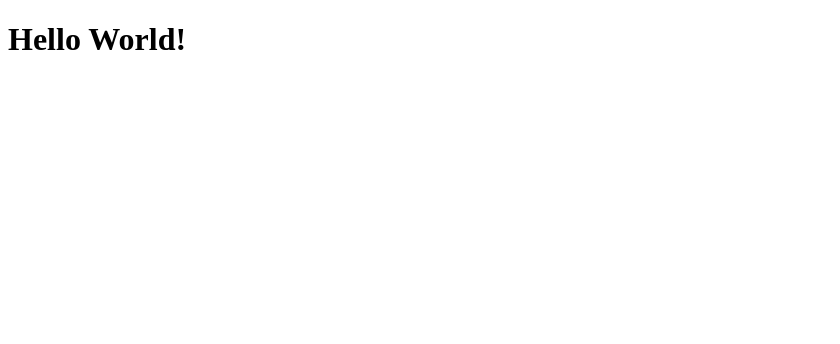
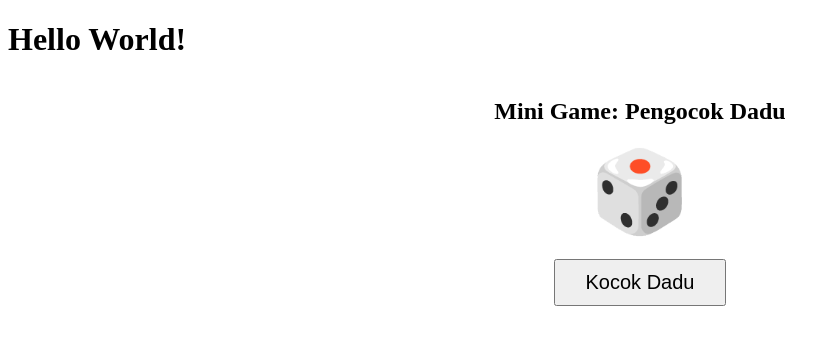
Before and after one commit to YumCookies-jpg/yumcookies-jpg.github.io, a plain HTML site: page index.html in a window 1280 px wide. Shown: the whole page, without its empty margins (0-840 px from the left). Drawn offline with Linux system fonts and the light colour scheme.

Commit message:
trial ya
mencoba keahlian sang tuyul

```diff
--- a/index.html
+++ b/index.html
@@ -7,5 +7,21 @@
 </head>
 <body>
     <h1>Hello World!</h1>
+    <div style="text-align:center; margin-top:40px;">
+        <h2>Mini Game: Pengocok Dadu</h2>
+        <div id="dice" style="font-size:80px; margin:20px;">🎲</div>
+        <button onclick="rollDice()" style="font-size:20px; padding:10px 30px;">Kocok Dadu</button>
+        <div id="result" style="margin-top:20px; font-size:24px;"></div>
+    </div>
+    <script>
+        function rollDice() {
+            const dice = document.getElementById('dice');
+            const result = document.getElementById('result');
+            const number = Math.floor(Math.random() * 6) + 1;
+            const diceFaces = ['\u2680','\u2681','\u2682','\u2683','\u2684','\u2685'];
+            dice.textContent = diceFaces[number-1];
+            result.textContent = 'Angka yang keluar: ' + number;
+        }
+    </script>
 </body>
 </html>
```
